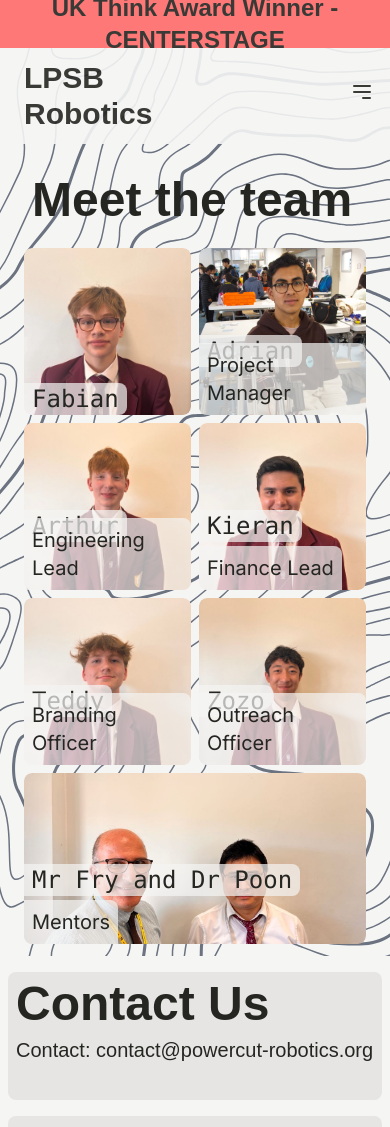
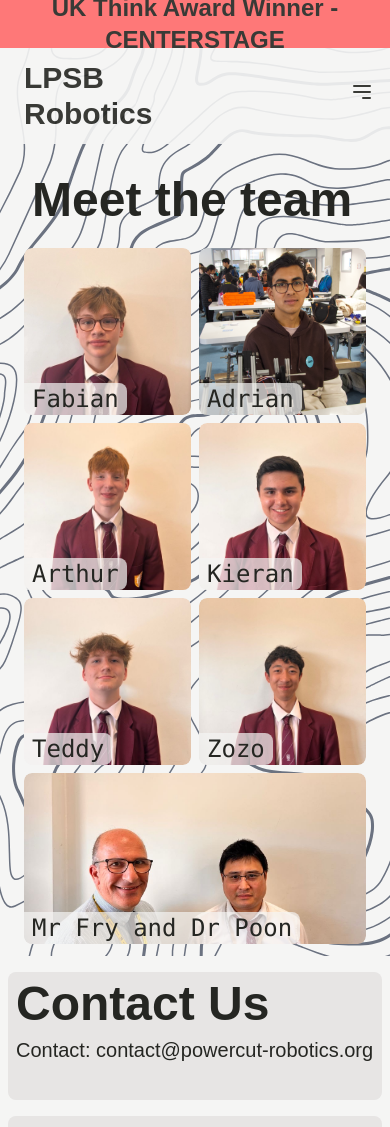
Before and after one commit to outsharded/langley-robotics-website, a Next.js app: page /team in a window 390 px wide. Shown: the top 1127 px of the page. Built offline with nearby package versions, Linux system fonts and the light colour scheme.

Commit message:
Update page.tsx

```diff
--- a/app/(subpages)/team/page.tsx
+++ b/app/(subpages)/team/page.tsx
@@ -27,48 +27,48 @@ const HomePage: React.FC = () => {
                 <div className="">
                   <Image className='rounded-lg w-full aspect-square object-cover' src="/headshots/comp/gupta.png" alt="Powercut Robotics Team" width={500} height={500} sizes="(max-width: 768px) 50wv, (max-width: 1024px) 33vw, 100vw"/>
                 </div>
-                <div className="absolute bottom-12 left-0 bg-stone-100 dark:bg-neutral-950 bg-opacity-70 dark:bg-opacity-70 rounded-r-lg font-mono text-2xl px-2 ">Adrian</div>
-                <div className="absolute bottom-0 left-0 bg-stone-100 dark:bg-neutral-950 bg-opacity-70 dark:bg-opacity-70 rounded-tr-lg text-xl p-2">Project Manager</div>
+                <div className="absolute bottom-0 md:bottom-12 left-0 bg-stone-100 dark:bg-neutral-950 bg-opacity-70 dark:bg-opacity-70 rounded-r-lg font-mono text-2xl px-2 ">Adrian</div>
+                <div className="absolute bottom-0 invisible md:visible left-0 bg-stone-100 dark:bg-neutral-950 bg-opacity-70 dark:bg-opacity-70 rounded-tr-lg text-xl p-2">Project Manager</div>
               </div>
 
               <div className='relative rounded-lg overflow-hidde'>
                 <div className="">
                   <Image className='rounded-lg w-full aspect-square object-cover' src="/headshots/arthur.jpeg" alt="Powercut Robotics Team" width={500} height={500} sizes="(max-width: 768px) 50wv, (max-width: 1024px) 33vw, 100vw"/>
                 </div>
-                <div className="absolute bottom-12 left-0 bg-stone-100 dark:bg-neutral-950 bg-opacity-70 dark:bg-opacity-70 rounded-r-lg font-mono text-2xl px-2 ">Arthur</div>
-                <div className="absolute bottom-0 left-0 bg-stone-100 dark:bg-neutral-950 bg-opacity-70 dark:bg-opacity-70 rounded-tr-lg text-xl p-2">Engineering Lead</div>
+                <div className="absolute bottom-0 md:bottom-12 left-0 bg-stone-100 dark:bg-neutral-950 bg-opacity-70 dark:bg-opacity-70 rounded-r-lg font-mono text-2xl px-2 ">Arthur</div>
+                <div className="absolute bottom-0 invisible md:visible left-0 bg-stone-100 dark:bg-neutral-950 bg-opacity-70 dark:bg-opacity-70 rounded-tr-lg text-xl p-2">Engineering Lead</div>
               </div>
 
               <div className='relative rounded-lg overflow-hidden'>
                 <div className="">
                   <Image className='rounded-lg w-full aspect-square object-cover' src="/headshots/kieran.jpeg" alt="Powercut Robotics Team" width={500} height={500} sizes="(max-width: 768px) 50wv, (max-width: 1024px) 33vw, 100vw"/>
                 </div>
-                <div className="absolute bottom-12 left-0 bg-stone-100 dark:bg-neutral-950 bg-opacity-70 dark:bg-opacity-70 rounded-r-lg font-mono text-2xl px-2 ">Kieran</div>
-                <div className="absolute bottom-0 left-0 bg-stone-100 dark:bg-neutral-950 bg-opacity-70 dark:bg-opacity-70 rounded-tr-lg text-xl p-2">Finance Lead</div>
+                <div className="absolute bottom-0 md:bottom-12 left-0 bg-stone-100 dark:bg-neutral-950 bg-opacity-70 dark:bg-opacity-70 rounded-r-lg font-mono text-2xl px-2 ">Kieran</div>
+                <div className="absolute bottom-0 invisible md:visible left-0 bg-stone-100 dark:bg-neutral-950 bg-opacity-70 dark:bg-opacity-70 rounded-tr-lg text-xl p-2">Finance Lead</div>
               </div>
 
               <div className='relative rounded-lg overflow-hidden'>
                 <div className="">
                   <Image className='rounded-lg w-full aspect-square object-cover' src="/headshots/teddy.jpeg" alt="Powercut Robotics Team" width={500} height={500} sizes="(max-width: 768px) 50wv, (max-width: 1024px) 33vw, 100vw"/>
                 </div>
-                <div className="absolute bottom-12 left-0 bg-stone-100 dark:bg-neutral-950 bg-opacity-70 dark:bg-opacity-70 rounded-r-lg font-mono text-2xl px-2 ">Teddy</div>
-                <div className="absolute bottom-0 left-0 bg-stone-100 dark:bg-neutral-950 bg-opacity-70 dark:bg-opacity-70 rounded-tr-lg text-xl p-2">Branding Officer</div>
+                <div className="absolute bottom-0 md:bottom-12 left-0 bg-stone-100 dark:bg-neutral-950 bg-opacity-70 dark:bg-opacity-70 rounded-r-lg font-mono text-2xl px-2 ">Teddy</div>
+                <div className="absolute bottom-0 invisible md:visible left-0 bg-stone-100 dark:bg-neutral-950 bg-opacity-70 dark:bg-opacity-70 rounded-tr-lg text-xl p-2">Branding Officer</div>
               </div>
 
               <div className='relative rounded-lg overflow-hidden'>
                 <div className="">
                   <Image className='rounded-lg w-full aspect-square object-cover' src="/headshots/zozo.jpeg" alt="Powercut Robotics Team" width={500} height={500} sizes="(max-width: 768px) 50wv, (max-width: 1024px) 33vw, 100vw"/>
                 </div>
-                <div className="absolute bottom-12 left-0 bg-stone-100 dark:bg-neutral-950 bg-opacity-70 dark:bg-opacity-70 rounded-r-lg font-mono text-2xl px-2 ">Zozo</div>
-                <div className="absolute bottom-0 left-0 bg-stone-100 dark:bg-neutral-950 bg-opacity-70 dark:bg-opacity-70 rounded-tr-lg text-xl p-2">Outreach Officer</div>
+                <div className="absolute bottom-0 md:bottom-12 left-0 bg-stone-100 dark:bg-neutral-950 bg-opacity-70 dark:bg-opacity-70 rounded-r-lg font-mono text-2xl px-2 ">Zozo</div>
+                <div className="absolute bottom-0 invisible md:visible left-0 bg-stone-100 dark:bg-neutral-950 bg-opacity-70 dark:bg-opacity-70 rounded-tr-lg text-xl p-2">Outreach Officer</div>
               </div>
 
               <div className='col-span-2 relative rounded-lg overflow-hidden'>
                 <div className="">
                   <Image className='rounded-lg w-full aspect-[2/1] object-cover' src="/headshots/fry-poon2.jpeg" alt="Powercut Robotics Team" width={500} height={500} sizes="(max-width: 768px) 50wv, (max-width: 1024px) 33vw, 100vw"/>
                 </div>
-                <div className="absolute bottom-12 left-0 bg-stone-100 dark:bg-neutral-950 bg-opacity-70 dark:bg-opacity-70 rounded-r-lg font-mono text-2xl px-2 ">Mr Fry and Dr Poon</div>
-                <div className="absolute bottom-0 left-0 bg-stone-100 dark:bg-neutral-950 bg-opacity-70 dark:bg-opacity-70 rounded-tr-lg text-xl p-2">Mentors</div>
+                <div className="absolute bottom-0 md:bottom-12 left-0 bg-stone-100 dark:bg-neutral-950 bg-opacity-70 dark:bg-opacity-70 rounded-r-lg font-mono text-2xl px-2 ">Mr Fry and Dr Poon</div>
+                <div className="absolute bottom-0 invisible md:visible left-0 bg-stone-100 dark:bg-neutral-950 bg-opacity-70 dark:bg-opacity-70 rounded-tr-lg text-xl p-2">Mentors</div>
               </div>
 
             </div>
```
